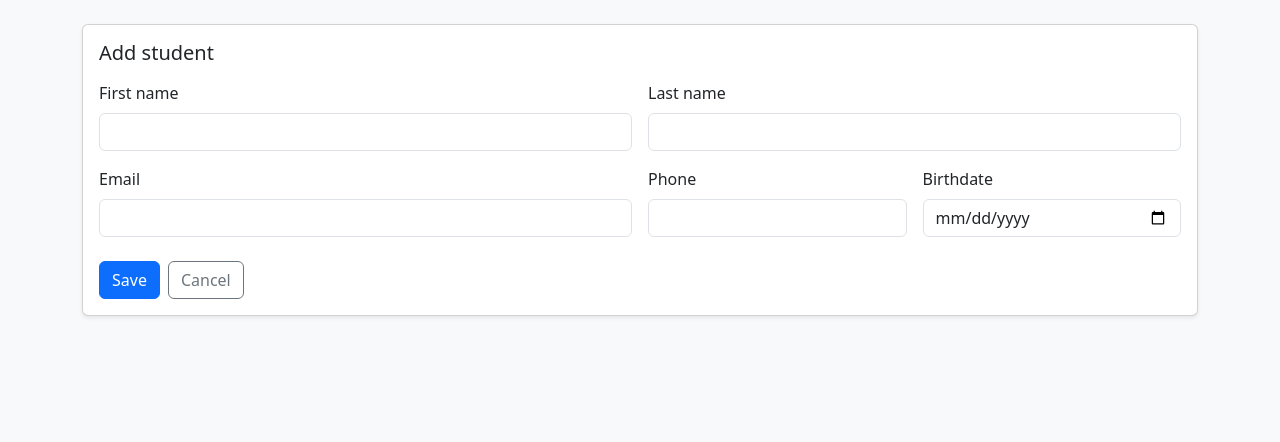
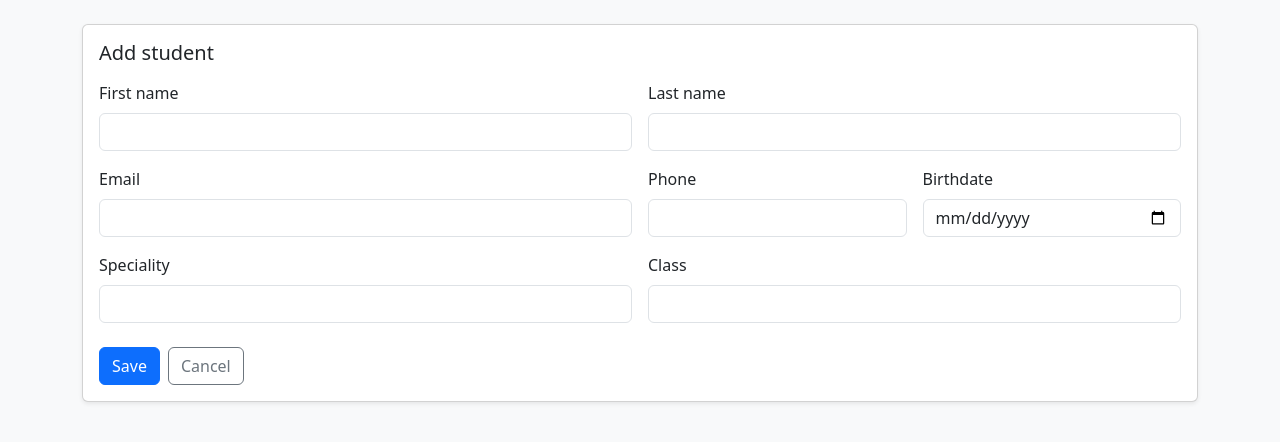
Before and after one commit to MoulaDj/Chatgpt-Project, a Flask app: page /students/new in a window 1280 px wide. Shown: the part 56-498 px from the top of the page. Run offline with Flask 3, Linux system fonts and the light colour scheme.

Commit message:
Add speciality and class fields to Student model and forms

```diff
--- a/app.py
+++ b/app.py
@@ -20,6 +20,8 @@ class Student(db.Model):
     last_name = db.Column(db.String(80), nullable=False, index=True)
     email = db.Column(db.String(120), unique=True, nullable=False, index=True)
     phone = db.Column(db.String(30))
+    speciality = db.Column(db.String(80))
+    student_class = db.Column(db.String(30))
     birthdate = db.Column(db.Date)
     created_at = db.Column(db.DateTime, default=datetime.utcnow)
 
@@ -28,7 +30,11 @@ class StudentForm(FlaskForm):
     last_name = StringField("Last name", validators=[DataRequired(), Length(max=80)])
     email = StringField("Email", validators=[DataRequired(), Email(), Length(max=120)])
     phone = StringField("Phone", validators=[Optional(), Length(max=30)])
-    birthdate = DateField("Birthdate (YYYY-MM-DD)", validators=[Optional()], format="%Y-%m-%d")
+    speciality = StringField("Speciality", validators=[Optional(), Length(max=80)])
+    student_class = StringField("Class", validators=[Optional(), Length(max=30)])
+    birthdate = DateField(
+        "Birthdate (YYYY-MM-DD)", validators=[Optional()], format="%Y-%m-%d"
+    )
     submit = SubmitField("Save")
 
 @app.route("/", methods=["GET"])
@@ -58,6 +64,8 @@ def create_student():
             last_name=form.last_name.data,
             email=form.email.data,
             phone=form.phone.data or None,
+            speciality=form.speciality.data or None,
+            student_class=form.student_class.data or None,
             birthdate=form.birthdate.data or None,
         )
         db.session.add(s)
@@ -84,6 +92,8 @@ def edit_student(student_id):
         s.last_name = form.last_name.data
         s.email = form.email.data
         s.phone = form.phone.data or None
+        s.speciality = form.speciality.data or None
+        s.student_class = form.student_class.data or None
         s.birthdate = form.birthdate.data or None
         try:
             db.session.commit()
--- a/templates/form.html
+++ b/templates/form.html
@@ -31,6 +31,14 @@
           {{ form.birthdate(class="form-control", placeholder="YYYY-MM-DD") }}
           {% for e in form.birthdate.errors %}<div class="text-danger small">{{ e }}</div>{% endfor %}
         </div>
+        <div class="col-md-6">
+          <label class="form-label">Speciality</label>
+          {{ form.speciality(class="form-control") }}
+        </div>
+        <div class="col-md-6">
+          <label class="form-label">Class</label>
+          {{ form.student_class(class="form-control") }}
+        </div>
       </div>
       <div class="mt-4 d-flex gap-2">
         {{ form.submit(class="btn btn-primary") }}
--- a/templates/index.html
+++ b/templates/index.html
@@ -17,7 +17,7 @@
       <table class="table table-hover align-middle">
         <thead>
           <tr>
-            <th>#</th><th>First</th><th>Last</th><th>Email</th><th>Phone</th><th>Created</th><th></th>
+            <th>#</th><th>First</th><th>Last</th><th>Email</th><th>Phone</th><th>Speciality</th><th>Class</th><th>Created</th><th></th>
           </tr>
         </thead>
         <tbody>
@@ -28,6 +28,8 @@
             <td>{{ s.last_name }}</td>
             <td><a href="{{ url_for('show_student', student_id=s.id) }}">{{ s.email }}</a></td>
             <td>{{ s.phone or '' }}</td>
+            <td>{{ s.speciality or '' }}</td>
+            <td>{{ s.student_class or '' }}</td>
             <td>{{ s.created_at.strftime('%Y-%m-%d') }}</td>
             <td class="text-end">
               <a class="btn btn-sm btn-outline-secondary" href="{{ url_for('edit_student', student_id=s.id) }}">Edit</a>
@@ -37,7 +39,7 @@
             </td>
           </tr>
           {% else %}
-          <tr><td colspan="7" class="text-center text-muted">No students yet.</td></tr>
+          <tr><td colspan="9" class="text-center text-muted">No students yet.</td></tr>
           {% endfor %}
         </tbody>
       </table>
--- a/templates/show.html
+++ b/templates/show.html
@@ -7,6 +7,8 @@
     <dl class="row">
       <dt class="col-sm-3">Email</dt><dd class="col-sm-9">{{ s.email }}</dd>
       <dt class="col-sm-3">Phone</dt><dd class="col-sm-9">{{ s.phone or '—' }}</dd>
+      <dt class="col-sm-3">Speciality</dt><dd class="col-sm-9">{{ s.speciality or '—' }}</dd>
+      <dt class="col-sm-3">Class</dt><dd class="col-sm-9">{{ s.student_class or '—' }}</dd>
       <dt class="col-sm-3">Birthdate</dt><dd class="col-sm-9">{{ s.birthdate or '—' }}</dd>
       <dt class="col-sm-3">Created</dt><dd class="col-sm-9">{{ s.created_at.strftime('%Y-%m-%d %H:%M') }}</dd>
     </dl>
```
Also changed, not shown: tests/test_app.py (+59 -0 lines).
